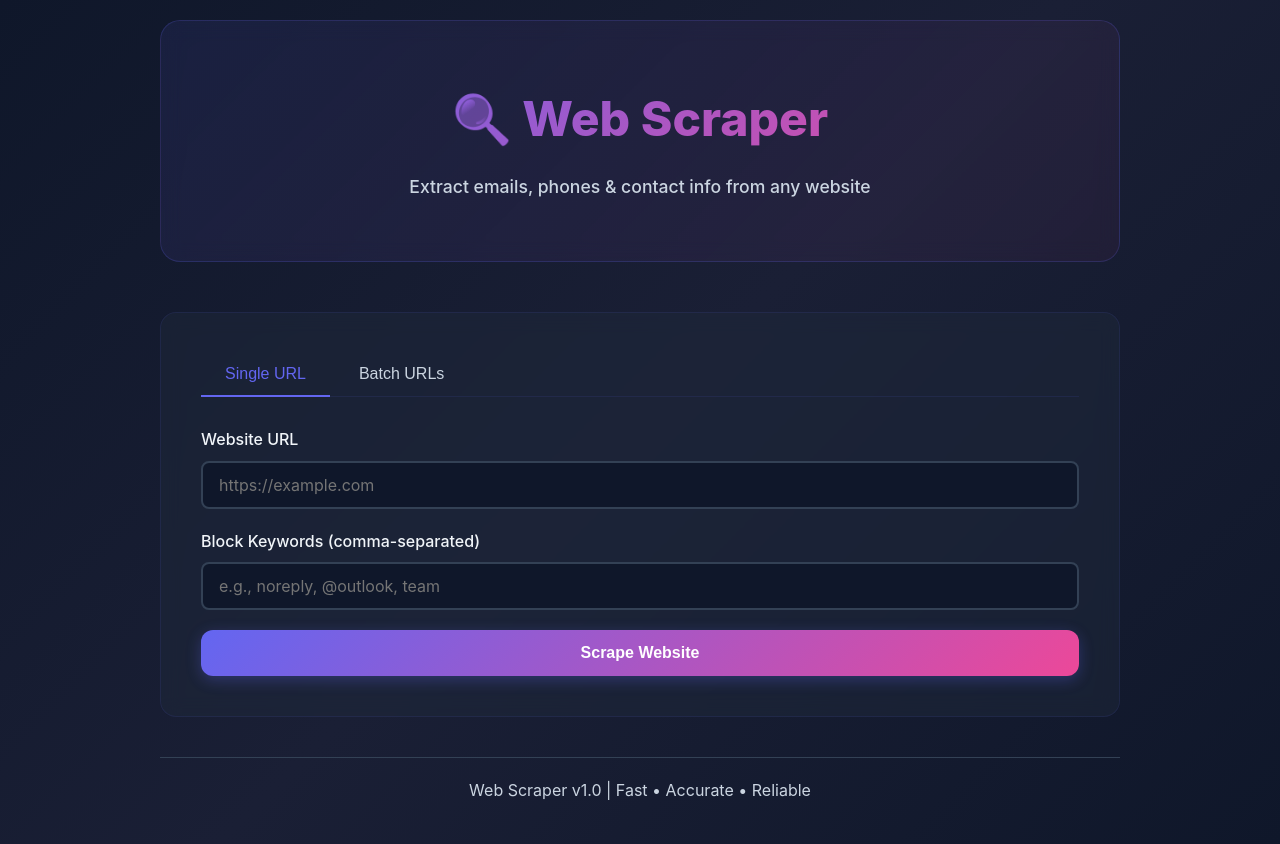
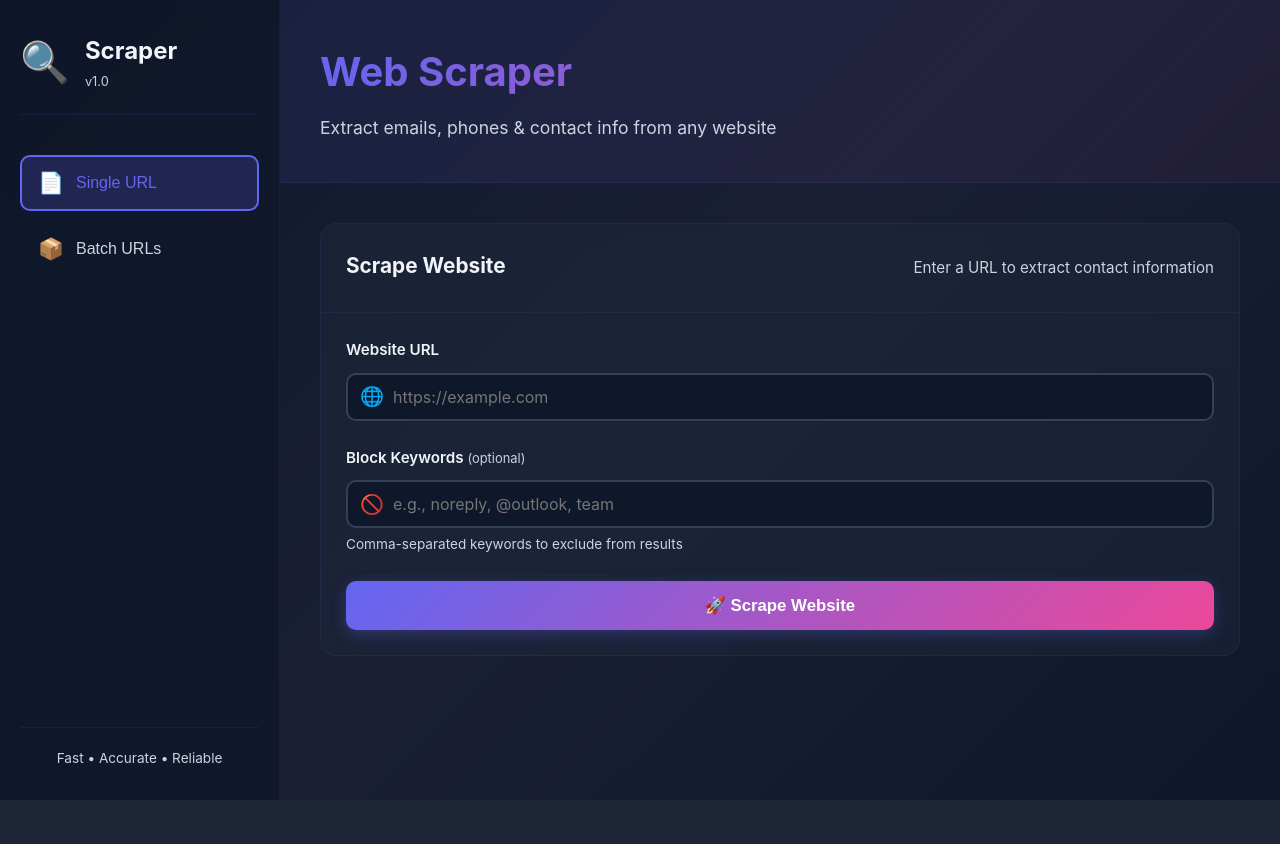
Before and after one commit to Kismat-adhikari/Website-Scrapper-2.0, a Flask app: page / in a window 1280 px wide. After the commit the page ends 800 px from the top, so only its background shows below. Run offline with Flask 3, Linux system fonts and the light colour scheme.

Commit message:
design: redesign UI with modern sidebar layout and improved UX
- Added fixed sidebar navigation with logo
- Improved card-based layout for better organization
- Enhanced form inputs with icons
- Better visual hierarchy and spacing
- Responsive design for mobile devices
- Smoother animations and transitions
- Better button styling and states

```diff
--- /dev/null
+++ b/results_20251124_165656.csv
@@ -0,0 +1,3 @@
+url,status,emails,phones,addresses,social_links,company_name,company_description,pages_scraped,data_quality_score,confidence_score,pages_scanned,leadership_count,retry_count,fetch_mode,reason,load_time,validation_timestamp
+https://www.littlecollinsnyc.com/,success,Not found,+12123081969; 2123081969,"New York, NY 10017; New York, NY 10017","{""facebook"": [""https://www.facebook.com/littlecollinsnyc""], ""instagram"": [""https://www.instagram.com/littlecollinsnyc/""]}",Little Collins,"Little Collins is a cafe dedicated to serving exquisite food and drink in a
+cozy, friendly atmosphere.","{'homepage': False, 'contact': True, 'about': False, 'team': False, 'careers': False, 'services': False, 'blog': False}",0.67,0.75,3,0,0,fast_html,Success,7.19,2025-11-24T16:57:04.732406
--- a/static/script.js
+++ b/static/script.js
@@ -67,12 +67,12 @@ function updateProgress(percent, message) {
 }
 
 // Tab switching
-document.querySelectorAll('.tab-btn').forEach(btn => {
+document.querySelectorAll('.nav-item').forEach(btn => {
     btn.addEventListener('click', () => {
         const tab = btn.dataset.tab;
 
         // Remove active from all
-        document.querySelectorAll('.tab-btn').forEach(b => b.classList.remove('active'));
+        document.querySelectorAll('.nav-item').forEach(b => b.classList.remove('active'));
         document.querySelectorAll('.tab-content').forEach(c => c.classList.remove('active'));
 
         // Add active to clicked
--- a/static/style.css
+++ b/static/style.css
@@ -12,6 +12,7 @@
     --warning: #f59e0b;
     --bg: #0f172a;
     --bg-secondary: #1e293b;
+    --bg-tertiary: #334155;
     --text: #f1f5f9;
     --text-secondary: #cbd5e1;
     --border: #334155;
@@ -26,102 +27,126 @@ body {
     min-height: 100vh;
 }
 
-.container {
-    max-width: 1000px;
-    margin: 0 auto;
-    padding: 20px;
+.wrapper {
+    display: flex;
+    min-height: 100vh;
 }
 
-/* Header */
-.header {
-    text-align: center;
-    padding: 60px 20px;
-    margin-bottom: 50px;
-    background: linear-gradient(135deg, rgba(99, 102, 241, 0.1) 0%, rgba(236, 72, 153, 0.05) 100%);
-    border: 1px solid rgba(99, 102, 241, 0.2);
-    border-radius: 20px;
+/* Sidebar */
+.sidebar {
+    width: 280px;
+    background: rgba(15, 23, 42, 0.8);
+    border-right: 1px solid rgba(99, 102, 241, 0.1);
+    padding: 30px 20px;
+    display: flex;
+    flex-direction: column;
+    position: fixed;
+    height: 100vh;
+    left: 0;
+    top: 0;
     backdrop-filter: blur(10px);
-    animation: slideDown 0.6s ease-out;
 }
 
-@keyframes slideDown {
-    from {
-        opacity: 0;
-        transform: translateY(-20px);
-    }
-    to {
-        opacity: 1;
-        transform: translateY(0);
-    }
+.logo {
+    display: flex;
+    align-items: center;
+    gap: 15px;
+    margin-bottom: 40px;
+    padding-bottom: 20px;
+    border-bottom: 1px solid rgba(99, 102, 241, 0.1);
 }
 
-.header h1 {
-    font-size: 3em;
-    margin-bottom: 15px;
-    font-weight: 800;
+.logo-icon {
+    font-size: 2.5em;
+}
+
+.logo-text h2 {
+    font-size: 1.5em;
+    margin-bottom: 2px;
+}
+
+.logo-text p {
+    font-size: 0.8em;
+    color: var(--text-secondary);
+}
+
+.nav {
+    display: flex;
+    flex-direction: column;
+    gap: 10px;
+    flex: 1;
+}
+
+.nav-item {
+    display: flex;
+    align-items: center;
+    gap: 12px;
+    padding: 14px 16px;
+    background: transparent;
+    border: 2px solid transparent;
+    border-radius: 10px;
+    color: var(--text-secondary);
+    cursor: pointer;
+    font-size: 1em;
+    font-weight: 500;
+    transition: all 0.3s ease;
+}
+
+.nav-item:hover {
+    background: rgba(99, 102, 241, 0.1);
+    color: var(--text);
+}
+
+.nav-item.active {
+    background: rgba(99, 102, 241, 0.2);
+    border-color: var(--primary);
+    color: var(--primary);
+}
+
+.nav-icon {
+    font-size: 1.3em;
+}
+
+.sidebar-footer {
+    text-align: center;
+    padding-top: 20px;
+    border-top: 1px solid rgba(99, 102, 241, 0.1);
+    font-size: 0.85em;
+    color: var(--text-secondary);
+}
+
+/* Main Content */
+.main-content {
+    flex: 1;
+    margin-left: 280px;
+    display: flex;
+    flex-direction: column;
+}
+
+.top-header {
+    padding: 40px;
+    background: linear-gradient(135deg, rgba(99, 102, 241, 0.1) 0%, rgba(236, 72, 153, 0.05) 100%);
+    border-bottom: 1px solid rgba(99, 102, 241, 0.1);
+}
+
+.header-title h1 {
+    font-size: 2.5em;
+    margin-bottom: 10px;
     background: linear-gradient(135deg, var(--primary) 0%, var(--accent) 100%);
     -webkit-background-clip: text;
     -webkit-text-fill-color: transparent;
     background-clip: text;
 }
 
-.header p {
+.header-title p {
     font-size: 1.1em;
     color: var(--text-secondary);
-    font-weight: 500;
 }
 
-/* Main */
-.main {
-    background: rgba(30, 41, 59, 0.5);
-    border: 1px solid rgba(99, 102, 241, 0.1);
-    border-radius: 16px;
+.content-area {
+    flex: 1;
     padding: 40px;
-    backdrop-filter: blur(10px);
-    margin-bottom: 40px;
-    animation: slideUp 0.6s ease-out 0.2s both;
-}
-
-@keyframes slideUp {
-    from {
-        opacity: 0;
-        transform: translateY(20px);
-    }
-    to {
-        opacity: 1;
-        transform: translateY(0);
-    }
-}
-
-/* Tabs */
-.tabs {
-    display: flex;
-    gap: 5px;
-    margin-bottom: 30px;
-    border-bottom: 1px solid rgba(99, 102, 241, 0.1);
-}
-
-.tab-btn {
-    padding: 12px 24px;
-    background: none;
-    border: none;
-    color: var(--text-secondary);
-    cursor: pointer;
-    font-size: 1em;
-    font-weight: 500;
-    transition: all 0.3s ease;
-    border-bottom: 2px solid transparent;
-    margin-bottom: -1px;
-    position: relative;
-}
-
-.tab-btn:hover {
-    color: var(--text);
-}
-
-.tab-btn.active {
-    color: var(--primary);
-    border-bottom-color: var(--primary);
+    overflow-y: auto;
 }
 
 /* Tab Content */
@@ -145,25 +170,96 @@ body {
     }
 }
 
+/* Cards */
+.card {
+    background: rgba(30, 41, 59, 0.5);
+    border: 1px solid rgba(99, 102, 241, 0.1);
+    border-radius: 16px;
+    backdrop-filter: blur(10px);
+    margin-bottom: 25px;
+    overflow: hidden;
+    animation: slideUp 0.6s ease-out;
+}
+
+@keyframes slideUp {
+    from {
+        opacity: 0;
+        transform: translateY(20px);
+    }
+    to {
+        opacity: 1;
+        transform: translateY(0);
+    }
+}
+
+.card-header {
+    padding: 25px;
+    border-bottom: 1px solid rgba(99, 102, 241, 0.1);
+    display: flex;
+    justify-content: space-between;
+    align-items: center;
+}
+
+.card-header h3 {
+    font-size: 1.3em;
+    margin-bottom: 5px;
+}
+
+.card-header p {
+    color: var(--text-secondary);
+    font-size: 0.95em;
+}
+
+.card-body {
+    padding: 25px;
+}
+
 /* Form */
 .form-group {
-    margin-bottom: 20px;
+    margin-bottom: 25px;
 }
 
 label {
     display: block;
-    margin-bottom: 8px;
-    font-weight: 500;
+    margin-bottom: 10px;
+    font-weight: 600;
     color: var(--text);
+    font-size: 0.95em;
+}
+
+.optional {
+    font-weight: 400;
+    color: var(--text-secondary);
+    font-size: 0.85em;
+}
+
+small {
+    display: block;
+    margin-top: 6px;
+    color: var(--text-secondary);
+    font-size: 0.85em;
+}
+
+.input-wrapper {
+    position: relative;
+    display: flex;
+    align-items: center;
+}
+
+.input-icon {
+    position: absolute;
+    left: 14px;
+    font-size: 1.2em;
+    pointer-events: none;
 }
 
 .input,
 .textarea {
     width: 100%;
-    padding: 12px 16px;
+    padding: 12px 16px 12px 45px;
     background: var(--bg);
     border: 2px solid var(--border);
-    border-radius: 8px;
+    border-radius: 10px;
     color: var(--text);
     font-size: 1em;
     font-family: inherit;
@@ -174,12 +270,14 @@ label {
 .textarea:focus {
     outline: none;
     border-color: var(--primary);
-    box-shadow: 0 0 0 3px rgba(59, 130, 246, 0.1);
+    box-shadow: 0 0 0 3px rgba(99, 102, 241, 0.1);
+    background: rgba(99, 102, 241, 0.05);
 }
 
 .textarea {
     resize: vertical;
     min-height: 150px;
+    padding: 14px 16px;
 }
 
 /* Checkbox */
@@ -200,15 +298,16 @@ label {
 
 /* Buttons */
 .btn {
-    padding: 14px 28px;
+    padding: 12px 24px;
     border: none;
-    border-radius: 12px;
+    border-radius: 10px;
     font-size: 1em;
     font-weight: 600;
     cursor: pointer;
     transition: all 0.3s cubic-bezier(0.34, 1.56, 0.64, 1);
     display: inline-flex;
     align-items: center;
+    justify-content: center;
     gap: 8px;
     position: relative;
     overflow: hidden;
@@ -217,58 +316,54 @@ label {
 .btn-primary {
     background: linear-gradient(135deg, var(--primary) 0%, var(--accent) 100%);
     color: white;
-    width: 100%;
-    justify-content: center;
     box-shadow: 0 4px 15px rgba(99, 102, 241, 0.3);
 }
 
 .btn-primary:hover:not(:disabled) {
-    transform: translateY(-3px);
-    box-shadow: 0 12px 25px rgba(99, 102, 241, 0.4);
+    transform: translateY(-2px);
+    box-shadow: 0 8px 25px rgba(99, 102, 241, 0.4);
 }
 
 .btn-primary:active:not(:disabled) {
-    transform: translateY(-1px);
+    transform: translateY(0);
 }
 
 .btn-primary:disabled {
-    opacity: 0.8;
+    opacity: 0.7;
     cursor: not-allowed;
 }
 
-.btn-small {
+.btn-lg {
+    width: 100%;
+    padding: 14px 28px;
+    font-size: 1.05em;
+}
+
+.btn-secondary {
+    background: rgba(99, 102, 241, 0.2);
+    color: var(--primary);
+    border: 1px solid rgba(99, 102, 241, 0.3);
+}
+
+.btn-secondary:hover {
+    background: rgba(99, 102, 241, 0.3);
+    border-color: var(--primary);
+}
+
+.btn-sm {
     padding: 8px 16px;
     font-size: 0.9em;
-    background: var(--primary);
-    color: white;
-    width: auto;
-}
-
-.btn-small:hover {
-    background: var(--primary-dark);
 }
 
 /* Results */
-.results {
-    margin-top: 30px;
-    padding: 25px;
-    background: rgba(15, 23, 42, 0.5);
-    border: 1px solid rgba(99, 102, 241, 0.2);
-    border-radius: 12px;
+.results-card {
     border-left: 4px solid var(--success);
-    animation: slideUp 0.6s ease-out 0.3s both;
 }
 
-.result-header {
+.results-card .card-header {
     display: flex;
     justify-content: space-between;
     align-items: center;
-    margin-bottom: 25px;
-}
-
-.result-header h3 {
-    margin: 0;
-    font-size: 1.3em;
 }
 
 .result-item {
@@ -377,12 +472,82 @@ label {
     transition: width 0.3s ease;
 }
 
-/* Footer */
-.footer {
-    text-align: center;
+/* Progress */
+.progress-section {
     padding: 20px;
+}
+
+.progress-info {
+    display: flex;
+    justify-content: space-between;
+    margin-bottom: 12px;
+    font-size: 0.9em;
     color: var(--text-secondary);
-    border-top: 1px solid var(--border);
+}
+
+.progress-bar {
+    width: 100%;
+    height: 8px;
+    background: rgba(99, 102, 241, 0.1);
+    border-radius: 4px;
+    overflow: hidden;
+    box-shadow: inset 0 2px 4px rgba(0, 0, 0, 0.2);
+}
+
+.progress-fill {
+    height: 100%;
+    background: linear-gradient(90deg, var(--primary) 0%, var(--accent) 50%, var(--success) 100%);
+    width: 0%;
+    transition: width 0.4s cubic-bezier(0.34, 1.56, 0.64, 1);
+    box-shadow: 0 0 10px rgba(99, 102, 241, 0.5);
+}
+
+/* Responsive */
+@media (max-width: 768px) {
+    .sidebar {
+        width: 100%;
+        height: auto;
+        position: relative;
+        border-right: none;
+        border-bottom: 1px solid rgba(99, 102, 241, 0.1);
+        padding: 20px;
+    }
+
+    .main-content {
+        margin-left: 0;
+    }
+
+    .nav {
+        flex-direction: row;
+        gap: 10px;
+    }
+
+    .nav-item {
+        flex: 1;
+        justify-content: center;
+    }
+
+    .nav-label {
+        display: none;
+    }
+
+    .top-header {
+        padding: 25px;
+    }
+
+    .header-title h1 {
+        font-size: 1.8em;
+    }
+
+    .content-area {
+        padding: 20px;
+    }
+
+    .card-header {
+        flex-direction: column;
+        align-items: flex-start;
+        gap: 10px;
+    }
 }
 
 /* Loading State */
--- a/templates/index.html
+++ b/templates/index.html
@@ -7,42 +7,81 @@
     <link rel="stylesheet" href="{{ url_for('static', filename='style.css') }}">
 </head>
 <body>
-    <div class="container">
+    <div class="wrapper">
+        <!-- Sidebar Navigation -->
+        <aside class="sidebar">
+            <div class="logo">
+                <div class="logo-icon">🔍</div>
+                <div class="logo-text">
+                    <h2>Scraper</h2>
+                    <p>v1.0</p>
+                </div>
+            </div>
+
+            <nav class="nav">
+                <button class="nav-item active" data-tab="single">
+                    <span class="nav-icon">📄</span>
+                    <span class="nav-label">Single URL</span>
+                </button>
+                <button class="nav-item" data-tab="batch">
+                    <span class="nav-icon">📦</span>
+                    <span class="nav-label">Batch URLs</span>
+                </button>
+            </nav>
+
+            <div class="sidebar-footer">
+                <p>Fast • Accurate • Reliable</p>
+            </div>
+        </aside>
+
+        <!-- Main Content -->
+        <main class="main-content">
             <!-- Header -->
-        <header class="header">
-            <div class="header-content">
-                <h1>🔍 Web Scraper</h1>
+            <header class="top-header">
+                <div class="header-title">
+                    <h1>Web Scraper</h1>
                     <p>Extract emails, phones & contact info from any website</p>
                 </div>
             </header>
 
-        <!-- Main Content -->
-        <main class="main">
-            <!-- Tabs -->
-            <div class="tabs">
-                <button class="tab-btn active" data-tab="single">Single URL</button>
-                <button class="tab-btn" data-tab="batch">Batch URLs</button>
+            <!-- Content Area -->
+            <div class="content-area">
+                <!-- Single URL Tab -->
+                <div id="single" class="tab-content active">
+                    <div class="card">
+                        <div class="card-header">
+                            <h3>Scrape Website</h3>
+                            <p>Enter a URL to extract contact information</p>
                         </div>
 
-            <!-- Single URL Tab -->
-            <div id="single" class="tab-content active">
+                        <div class="card-body">
                             <div class="form-group">
                                 <label>Website URL</label>
+                                <div class="input-wrapper">
+                                    <span class="input-icon">🌐</span>
                                     <input type="text" id="singleUrl" placeholder="https://example.com" class="input">
+                                </div>
                             </div>
 
                             <div class="form-group">
-                    <label>Block Keywords (comma-separated)</label>
+                                <label>Block Keywords <span class="optional">(optional)</span></label>
+                                <div class="input-wrapper">
+                                    <span class="input-icon">🚫</span>
                                     <input type="text" id="blockKeywords" placeholder="e.g., noreply, @outlook, team" class="input">
                                 </div>
+                                <small>Comma-separated keywords to exclude from results</small>
+                            </div>
 
-                <button class="btn btn-primary" onclick="scrapeSingle()">
-                    <span class="btn-text">Scrape Website</span>
-                    <span class="btn-loader" style="display:none;">⏳ Scraping...</span>
+                            <button class="btn btn-primary btn-lg" onclick="scrapeSingle()">
+                                <span class="btn-text">🚀 Scrape Website</span>
+                                <span class="btn-loader" style="display:none;">⏳</span>
                             </button>
+                        </div>
+                    </div>
 
                     <!-- Progress Indicator -->
-                <div id="progressContainer" style="display:none; margin-top: 20px;">
+                    <div id="progressContainer" class="card" style="display:none;">
+                        <div class="progress-section">
                             <div class="progress-info">
                                 <span id="progressText">Starting...</span>
                                 <span id="progressPercent">0%</span>
@@ -51,50 +90,49 @@
                                 <div id="progressFill" class="progress-fill"></div>
                             </div>
                         </div>
-
-                <!-- Real-time Logs (Expandable) -->
-                <div id="logsContainer" style="display:none; margin-top: 20px;">
-                    <div class="logs-header" onclick="toggleLogs()" style="cursor: pointer;">
-                        <h4>📋 Activity Log <span id="logsToggle">▼</span></h4>
-                        <button class="btn btn-small" onclick="clearLogs(event)">Clear</button>
-                    </div>
-                    <div id="logsList" class="logs-list logs-expanded"></div>
                     </div>
 
-                <div id="singleResults" class="results" style="display:none;">
-                    <div class="result-header">
+                    <!-- Results -->
+                    <div id="singleResults" class="card results-card" style="display:none;">
+                        <div class="card-header">
                             <h3>Results</h3>
-                        <button class="btn btn-small" onclick="downloadResults()">📥 Download CSV</button>
+                            <button class="btn btn-secondary btn-sm" onclick="downloadResults()">📥 Download CSV</button>
                         </div>
-                    <div id="resultsContent"></div>
+                        <div id="resultsContent" class="card-body"></div>
                     </div>
                 </div>
 
                 <!-- Batch URLs Tab -->
                 <div id="batch" class="tab-content">
+                    <div class="card">
+                        <div class="card-header">
+                            <h3>Batch Scraping</h3>
+                            <p>Scrape multiple URLs at once</p>
+                        </div>
+
+                        <div class="card-body">
                             <div class="form-group">
                                 <label>URLs (one per line)</label>
-                    <textarea id="batchUrls" placeholder="https://example1.com&#10;https://example2.com" class="textarea"></textarea>
+                                <textarea id="batchUrls" placeholder="https://example1.com&#10;https://example2.com&#10;https://example3.com" class="textarea"></textarea>
                             </div>
 
-                <button class="btn btn-primary" onclick="scrapeBatch()">
-                    <span class="btn-text">Scrape All</span>
-                    <span class="btn-loader" style="display:none;">⏳ Processing...</span>
+                            <button class="btn btn-primary btn-lg" onclick="scrapeBatch()">
+                                <span class="btn-text">🚀 Scrape All</span>
+                                <span class="btn-loader" style="display:none;">⏳</span>
                             </button>
-
-                <div id="batchResults" class="results" style="display:none;">
-                    <h3>Batch Results</h3>
-                    <div id="batchResultsContent"></div>
                         </div>
                     </div>
 
-
+                    <div id="batchResults" class="card results-card" style="display:none;">
+                        <div class="card-header">
+                            <h3>Batch Results</h3>
+                            <button class="btn btn-secondary btn-sm" onclick="downloadResults()">📥 Download CSV</button>
+                        </div>
+                        <div id="batchResultsContent" class="card-body"></div>
+                    </div>
+                </div>
+            </div>
         </main>
-
-        <!-- Footer -->
-        <footer class="footer">
-            <p>Web Scraper v1.0 | Fast • Accurate • Reliable</p>
-        </footer>
     </div>
 
     <script src="{{ url_for('static', filename='script.js') }}"></script>
```
Also changed, not shown: 2 other files. Lines whose indentation alone changed are shown as unchanged.
